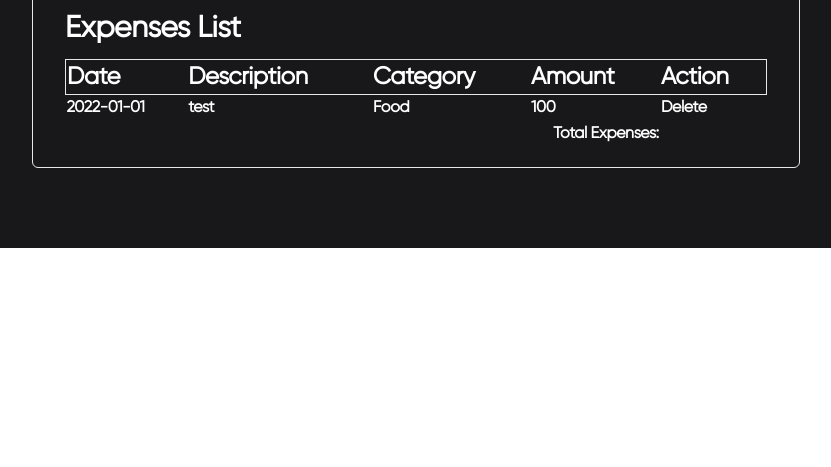
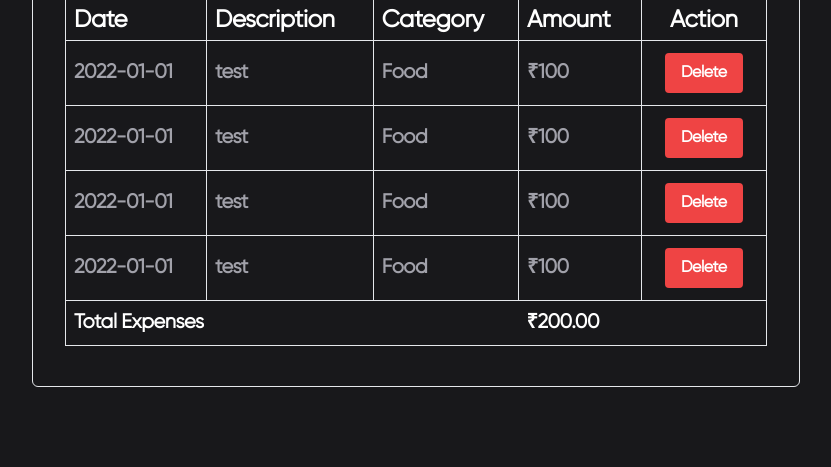
Before and after one commit to webdev-raj/Expanse-Tracker, a website built with Vite: page index.html in a window 1280 px wide. Shown: the part 707-1174 px from the top of the page, without its empty margins (224-1055 px from the left). Before the commit the page ends 955 px from the top, so only its background shows below. Built offline with nearby package versions, Linux system fonts and the light colour scheme.

Commit message:
perfect table is done

```diff
--- a/index.html
+++ b/index.html
@@ -54,33 +54,64 @@
                     <button id="clearBtn" class="w-full py-3 text-white bg-red-600 rounded-lg tracking-normal mt-5">Clear All
                         Expenses</button>
                 </div> -->
-                <div class="w-full mt-20">
-                    <table class="w-full">
-                        <h1 class="text-3xl my-3">Expenses List</h1>
+                <div class="w-full my-5">
+                    <h1 class="text-3xl my-3">Expenses List</h1>
+                    <table class="w-full border-collapse">
                         <thead>
-                            <tr class="border">
-                                <th class="text-2xl text-left">Date</th>
-                                <th class="text-2xl text-left">Description</th>
-                                <th class="text-2xl text-left">Category</th>
-                                <th class="text-2xl text-left">Amount</th>
-                                <th class="text-2xl text-left">Action</th>
+                            <tr class="">
+                                <th class="border text-2xl px-2 py-1 text-left">Date</th>
+                                <th class="border text-2xl px-2 py-1 text-left">Description</th>
+                                <th class="border text-2xl px-2 py-1 text-left">Category</th>
+                                <th class="border text-2xl px-2 py-1 text-left">Amount</th>
+                                <th class="border text-2xl px-2 py-1 text-center">Action</th>
                             </tr>
                         </thead>
                         <tbody id="tableBody">
-                            <tr>
-                                <td>2022-01-01</td>
-                                <td>test</td>
-                                <td>Food</td>
-                                <td>100</td>
-                                <td>Delete</td>
+                            <tr class="">
+                                <td class="border px-2 py-1 text-xl text-zinc-400">2022-01-01</td>
+                                <td class="border px-2 py-1 text-xl text-zinc-400">test</td>
+                                <td class="border px-2 py-1 text-xl text-zinc-400">Food</td>
+                                <td class="border px-2 py-1 text-xl text-zinc-400">₹100</td>
+                                <td class="border p-3 text-center">
+                                    <button class="bg-red-500 text-white px-4 py-2 rounded hover:bg-red-600">Delete</button>
+                                  </td>
+                            </tr>
+                            <tr class="">
+                                <td class="border px-2 py-1 text-xl text-zinc-400">2022-01-01</td>
+                                <td class="border px-2 py-1 text-xl text-zinc-400">test</td>
+                                <td class="border px-2 py-1 text-xl text-zinc-400">Food</td>
+                                <td class="border px-2 py-1 text-xl text-zinc-400">₹100</td>
+                                <td class="border p-3 text-center">
+                                    <button class="bg-red-500 text-white px-4 py-2 rounded hover:bg-red-600">Delete</button>
+                                  </td>
+                            </tr>
+                            </tr>
+                            <tr class="">
+                                <td class="border px-2 py-1 text-xl text-zinc-400">2022-01-01</td>
+                                <td class="border px-2 py-1 text-xl text-zinc-400">test</td>
+                                <td class="border px-2 py-1 text-xl text-zinc-400">Food</td>
+                                <td class="border px-2 py-1 text-xl text-zinc-400">₹100</td>
+                                <td class="border p-3 text-center">
+                                    <button class="bg-red-500 text-white px-4 py-2 rounded hover:bg-red-600">Delete</button>
+                                  </td>
+                            </tr>
+                            </tr>
+                            <tr class="">
+                                <td class="border px-2 py-1 text-xl text-zinc-400">2022-01-01</td>
+                                <td class="border px-2 py-1 text-xl text-zinc-400">test</td>
+                                <td class="border px-2 py-1 text-xl text-zinc-400">Food</td>
+                                <td class="border px-2 py-1 text-xl text-zinc-400">₹100</td>
+                                <td class="border p-3 text-center">
+                                    <button class="bg-red-500 text-white px-4 py-2 rounded hover:bg-red-600">Delete</button>
+                                  </td>
                             </tr>
                         </tbody>
                         <tfoot>
-                            <tr>
-                                <td colspan="4" class="text-right ">Total Expenses:</td>
-                                <td id="total" class=""></td>
+                            <tr class="border">
+                              <td colspan="3" class="px-2 py-2 font-bold text-left text-xl">Total Expenses</td>
+                              <td colspan="2" class="px-2 py-2 font-bold text-xl">₹200.00</td>
                             </tr>
-                        </tfoot>
+                          </tfoot>
                     </table>
                 </div>
             </div>
```
